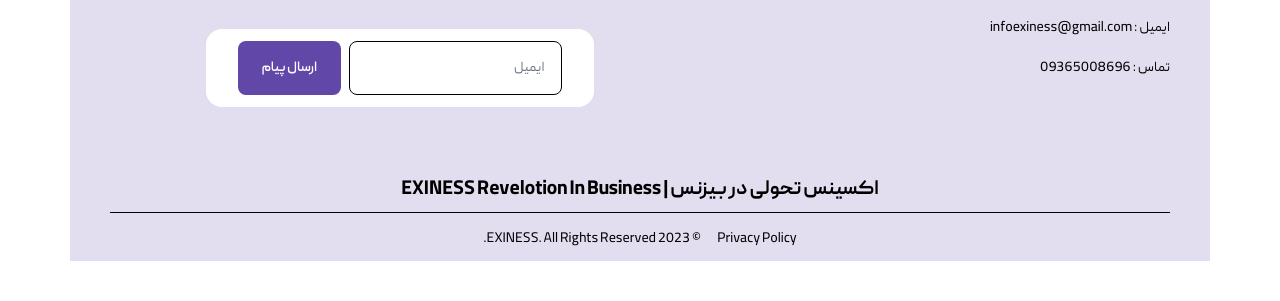
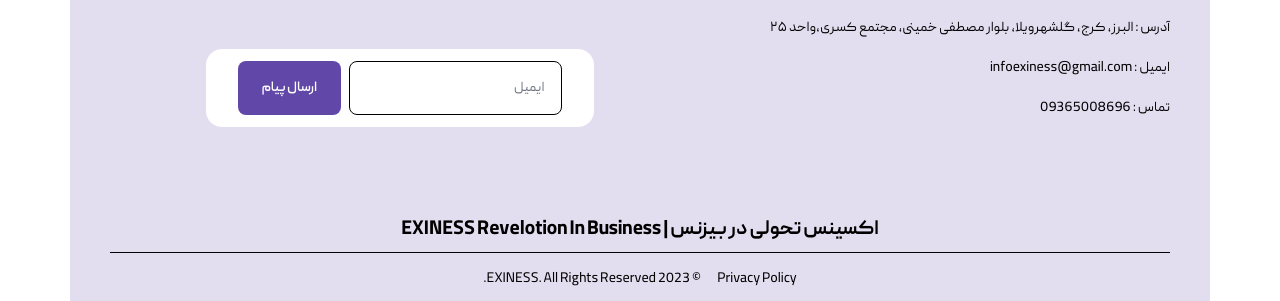
Before and after one commit to CenaBabajannjhad/ex, a website with bundled scripts: page index.html in a window 1280 px wide. Shown: the part 4822-5123 px from the top of the page. Before the commit the page ends 5083 px from the top, so only its background shows below. Built offline with nearby package versions, Linux system fonts and the light colour scheme.

Commit message:
add address to footer

```diff
--- a/index.html
+++ b/index.html
@@ -784,6 +784,10 @@
 
                     <div class="lg:flex lg:justify-between lg:items-center">
                         <div class="space-y-4 mb-6">
+                            <p class="font-normal text-sm lg:text-base w-8/12 lg:w-auto lg:mx-0 mx-auto leading-6">آدرس
+                                :
+                                البرز، کرج، گلشهرویلا، بلوار مصطفی خمینی، مجتمع کسری،واحد ۲۵
+                            </p>
                             <p class="font-normal text-sm lg:text-base w-8/12 lg:w-auto lg:mx-0 mx-auto leading-6">ایمیل
                                 :
                                 infoexiness@gmail.com
```
Also changed, not shown: assets/img/logo/social/facebook-outline.png (added), assets/img/logo/social/insagram-outline.png (added), assets/img/logo/social/linkedin-outline.png (added), style/main.css.
